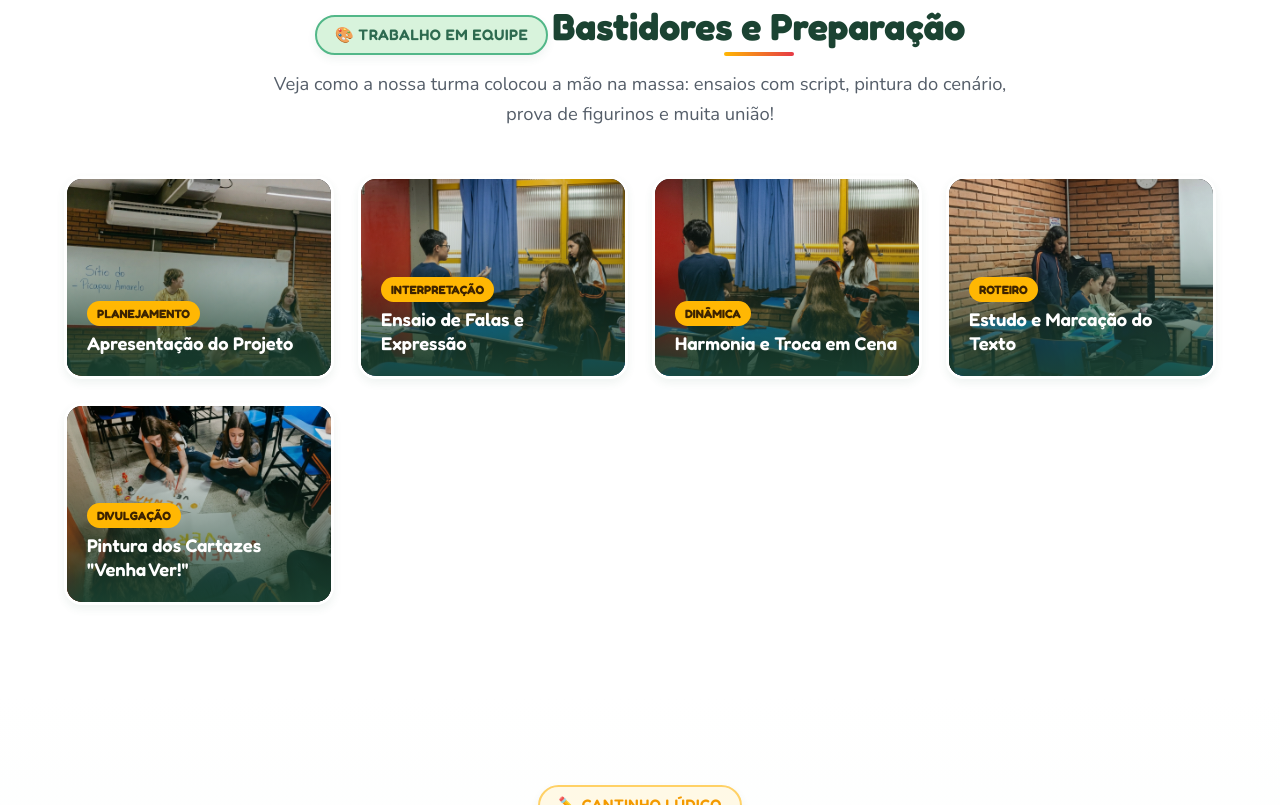
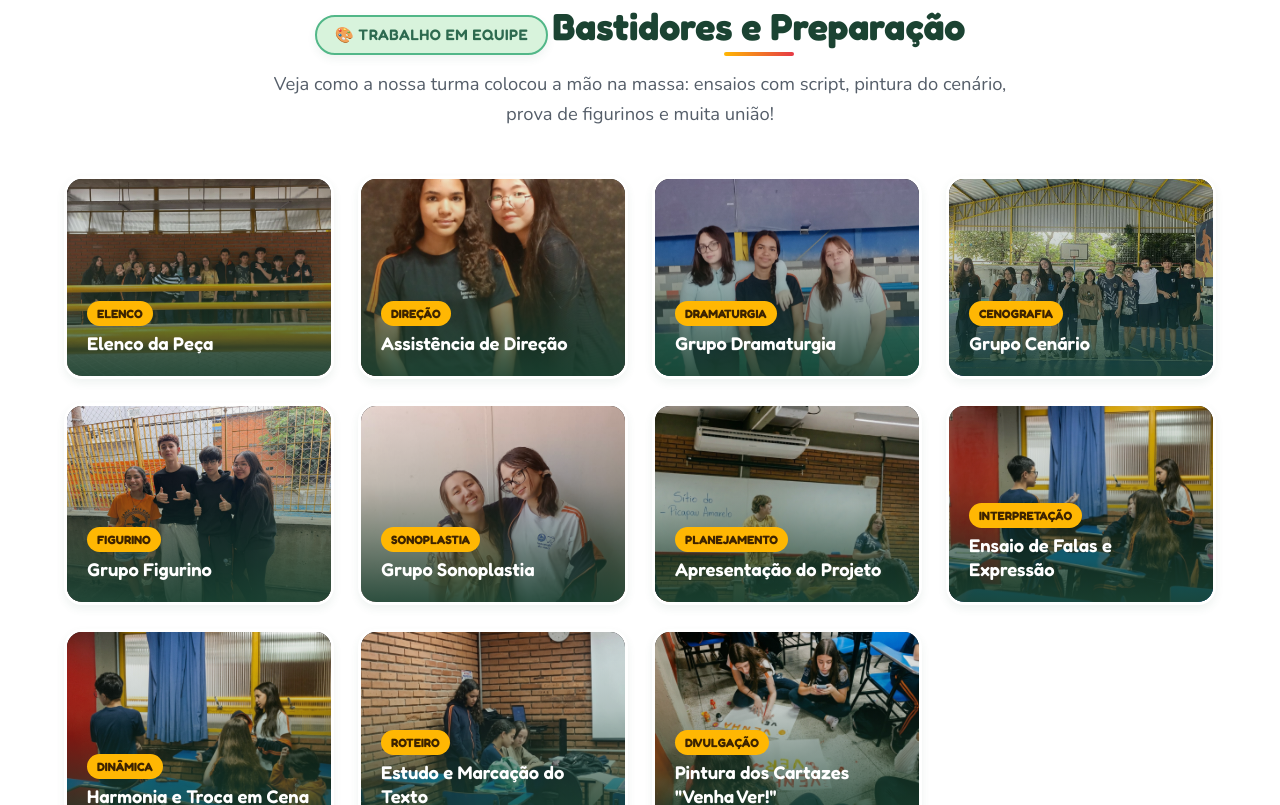
Before and after one commit to cjcelo84/sitio-picapau, a plain HTML site: page index.html in a window 1280 px wide. Shown: the part 6126-6931 px from the top of the page. Drawn offline with nearby package versions, Linux system fonts and the light colour scheme.

Commit message:
feat: adiciona fotos dos grupos e elenco na galeria e atualiza para Assistencia de Direcao

```diff
--- a/index.html
+++ b/index.html
@@ -401,7 +401,7 @@
             </li>
             <li style="display: flex; align-items: baseline; gap: 10px;">
               <span style="color: var(--color-red-primary); font-size: 1.15rem;">🎬</span>
-              <span><strong>Vice-diretor:</strong> Sofia e Manuella.</span>
+              <span><strong>Assistência de Direção:</strong> Sofia e Manuella.</span>
             </li>
             <li style="display: flex; align-items: baseline; gap: 10px;">
               <span style="color: var(--color-green-primary); font-size: 1.15rem;">🎨</span>
@@ -554,6 +554,60 @@
         </div>
 
         <div class="gallery-grid">
+          <!-- Foto: Elenco -->
+          <div class="gallery-item">
+            <img src="fotos/Elenco.jpeg" alt="Foto do Elenco da Peça Teatral" class="gallery-thumb" loading="lazy">
+            <div class="gallery-overlay">
+              <span class="gallery-badge">Elenco</span>
+              <div class="gallery-caption">Elenco da Peça</div>
+            </div>
+          </div>
+
+          <!-- Foto: Assistência de Direção -->
+          <div class="gallery-item">
+            <img src="fotos/Vice-diretor.jpeg" alt="Foto da Assistência de Direção" class="gallery-thumb" loading="lazy">
+            <div class="gallery-overlay">
+              <span class="gallery-badge">Direção</span>
+              <div class="gallery-caption">Assistência de Direção</div>
+            </div>
+          </div>
+
+          <!-- Foto: Grupo Dramaturgia -->
+          <div class="gallery-item">
+            <img src="fotos/Grupo Dramaturgia.jpeg" alt="Foto do Grupo de Dramaturgia" class="gallery-thumb" loading="lazy">
+            <div class="gallery-overlay">
+              <span class="gallery-badge">Dramaturgia</span>
+              <div class="gallery-caption">Grupo Dramaturgia</div>
+            </div>
+          </div>
+
+          <!-- Foto: Grupo Cenário -->
+          <div class="gallery-item">
+            <img src="fotos/Grupo Cenário.jpeg" alt="Foto do Grupo Cenário" class="gallery-thumb" loading="lazy">
+            <div class="gallery-overlay">
+              <span class="gallery-badge">Cenografia</span>
+              <div class="gallery-caption">Grupo Cenário</div>
+            </div>
+          </div>
+
+          <!-- Foto: Grupo Figurino -->
+          <div class="gallery-item">
+            <img src="fotos/Grupo figurino.jpeg" alt="Foto do Grupo Figurino" class="gallery-thumb" loading="lazy">
+            <div class="gallery-overlay">
+              <span class="gallery-badge">Figurino</span>
+              <div class="gallery-caption">Grupo Figurino</div>
+            </div>
+          </div>
+
+          <!-- Foto: Grupo Sonoplastia -->
+          <div class="gallery-item">
+            <img src="fotos/Grupo sonoplastia.jpeg" alt="Foto do Grupo Sonoplastia" class="gallery-thumb" loading="lazy">
+            <div class="gallery-overlay">
+              <span class="gallery-badge">Sonoplastia</span>
+              <div class="gallery-caption">Grupo Sonoplastia</div>
+            </div>
+          </div>
+
           <!-- Foto 1: Apresentação na lousa -->
           <div class="gallery-item">
             <img src="fotos/1.jpg" alt="Estudantes em frente à lousa escrita Sítio do Picapau Amarelo" class="gallery-thumb" loading="lazy">
```
Also changed, not shown: fotos/Elenco.jpeg (added), fotos/Grupo Cenário.jpeg (added), fotos/Grupo Dramaturgia.jpeg (added), fotos/Grupo figurino.jpeg (added), fotos/Grupo sonoplastia.jpeg (added), fotos/Vice-diretor.jpeg (added).
